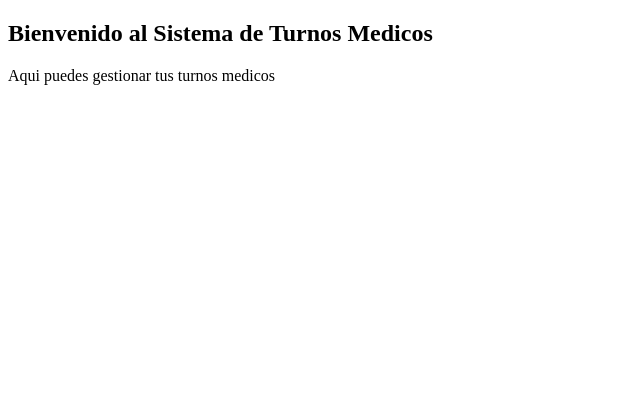
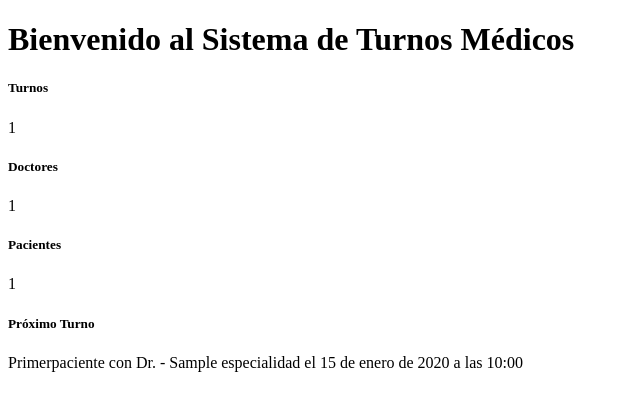
Before and after one commit to Romel137/Proyecto_WEB_III_grupo9, a Django app: template Sistema_de_turnos_medicos/turnos/templates/turnos/inicio.html in a window 1280 px wide. Shown: the part 108-519 px from the top of the page, without its empty margins (0-640 px from the left). Run offline with Django 5.2, Linux system fonts and the light colour scheme; data comes from the database, SQL or seed files in the repository; tables that the repository leaves empty hold one stand-in row (values such as "Sample post"); the template is opened without the code that fills it: values that come from a table or form of the project are taken from there, most other values are stand-ins (such as "Sample title", 1, 10 or a date in 2020).

Commit message:
inicio.html
panel de estadística y un inicio mas largo

```diff
--- a/Sistema_de_turnos_medicos/turnos/templates/turnos/inicio.html
+++ b/Sistema_de_turnos_medicos/turnos/templates/turnos/inicio.html
@@ -1,5 +1,48 @@
-{% extends "turnos/base.html" %}
+{% extends 'base.html' %}
+
 {% block content %}
-<h2>Bienvenido al Sistema de Turnos Medicos</h2>
-<p>Aqui puedes gestionar tus turnos medicos</p>
+<div class="container mt-4">
+    <h1>Bienvenido al Sistema de Turnos Médicos</h1>
+
+    <div class="row mt-4">
+        <div class="col-md-3">
+            <div class="card text-white bg-primary mb-3">
+                <div class="card-body">
+                    <h5 class="card-title">Turnos</h5>
+                    <p class="card-text">{{ total_turnos }}</p>
+                </div>
+            </div>
+        </div>
+        <div class="col-md-3">
+            <div class="card text-white bg-success mb-3">
+                <div class="card-body">
+                    <h5 class="card-title">Doctores</h5>
+                    <p class="card-text">{{ total_doctores }}</p>
+                </div>
+            </div>
+        </div>
+        <div class="col-md-3">
+            <div class="card text-white bg-info mb-3">
+                <div class="card-body">
+                    <h5 class="card-title">Pacientes</h5>
+                    <p class="card-text">{{ total_pacientes }}</p>
+                </div>
+            </div>
+        </div>
+        <div class="col-md-3">
+            <div class="card text-white bg-warning mb-3">
+                <div class="card-body">
+                    <h5 class="card-title">Próximo Turno</h5>
+                    <p class="card-text">
+                        {% if proximo_turno %}
+                            {{ proximo_turno.paciente }} con {{ proximo_turno.doctor }} el {{ proximo_turno.fecha }} a las {{ proximo_turno.hora }}
+                        {% else %}
+                            No hay turnos agendados
+                        {% endif %}
+                    </p>
+                </div>
+            </div>
+        </div>
+    </div>
+</div>
 {% endblock %}
```
